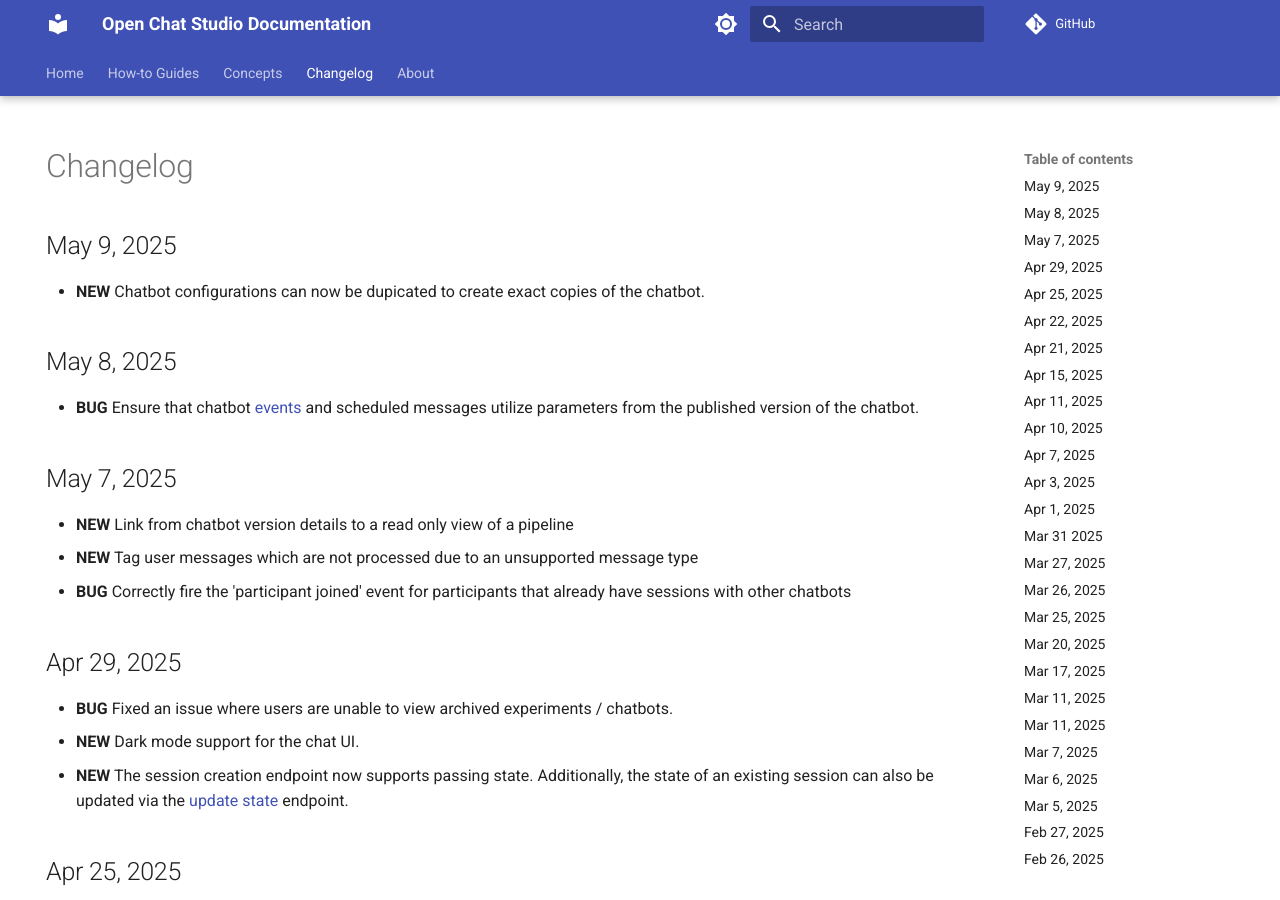
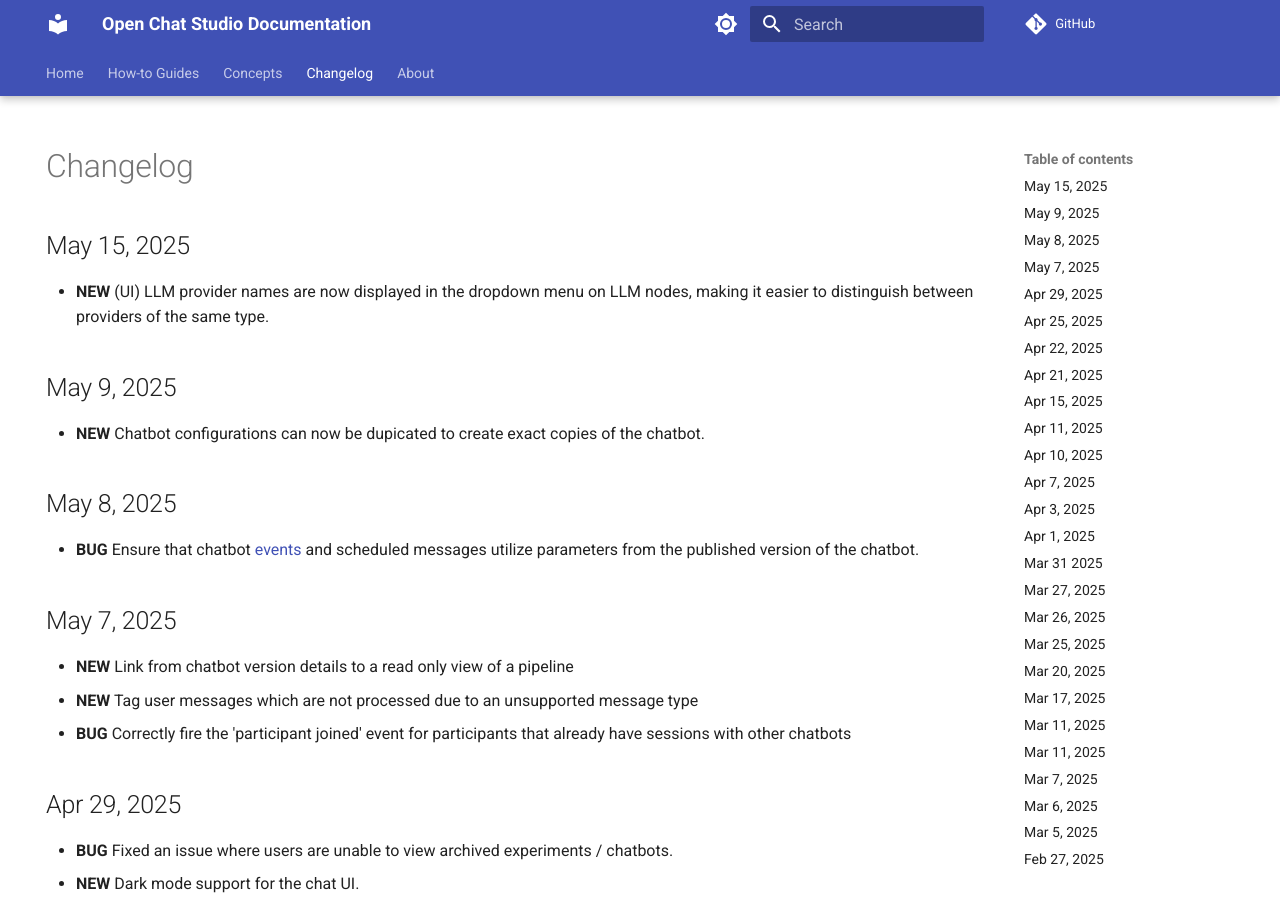
Before and after one commit to dimagi/open-chat-studio-docs, an MkDocs documentation site: the page built from docs/changelog.md, in a window 1280 px wide and 900 px high. Built offline with MkDocs 1.6.1 and Material for MkDocs 9.7.7, drawn with Linux system fonts in a browser that asks for light colours; emoji names are drawn with the system emoji font; a script that is not in the unit is left out; comment, search, counter and statistics services are not loaded.

Commit message:
Update changelog

```diff
--- a/docs/changelog.md
+++ b/docs/changelog.md
@@ -5,8 +5,10 @@
 
 # Changelog
 
+## May 15, 2025
+* **NEW** (UI) LLM provider names are now displayed in the dropdown menu on LLM nodes, making it easier to distinguish between providers of the same type.
+
 ## May 9, 2025
-
 * **NEW** Chatbot configurations can now be dupicated to create exact copies of the chatbot.
 
 ## May 8, 2025
```
